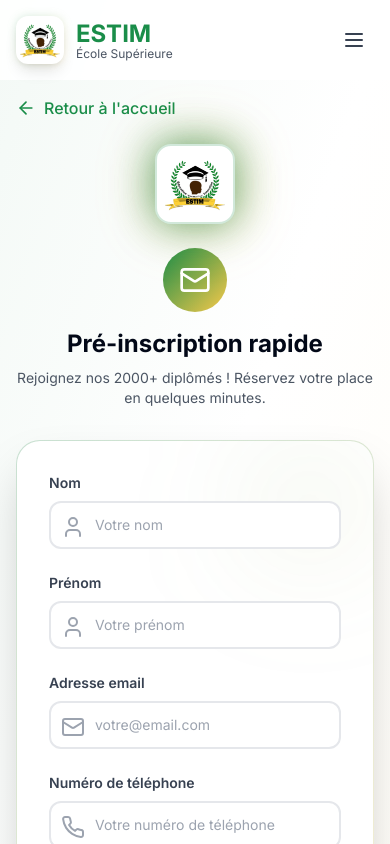
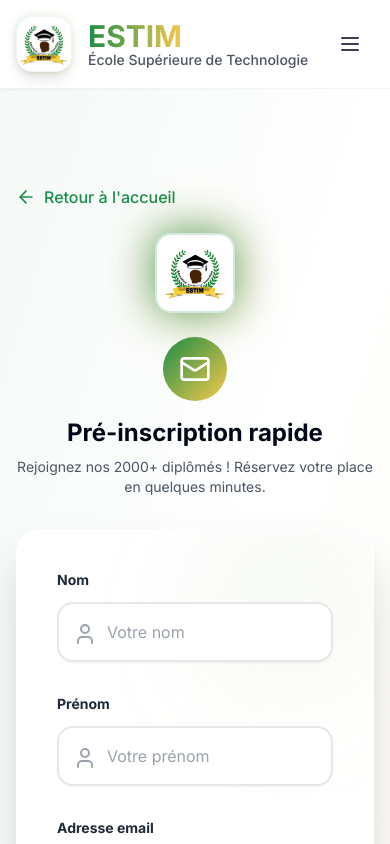
Before and after one commit to forcejesus/estim-enroll-online, a React (Vite) app: page /pre-registration in a window 390 px wide. Shown: the top 844 px of the page. Built offline with nearby package versions, Linux system fonts and the light colour scheme.

Commit message:
Improve forms and header
Improve the forms and the header, removing the footer.

```diff
--- a/src/components/Navbar.tsx
+++ b/src/components/Navbar.tsx
@@ -40,17 +40,17 @@ const Navbar = () => {
   ];
 
   return (
-    <>
-      {/* Top Bar */}
-      <div className="bg-estim-green text-white py-2 hidden lg:block">
+    <header className="relative bg-white/95 backdrop-blur-sm shadow-sm border-b border-gray-100">
+      {/* Top Info Bar */}
+      <div className="bg-gradient-to-r from-estim-green to-estim-gold text-white py-3 hidden lg:block">
         <div className="container px-4">
           <div className="flex justify-between items-center text-sm">
-            <div className="flex items-center space-x-6">
-              <div className="flex items-center space-x-2">
+            <div className="flex items-center space-x-8">
+              <div className="flex items-center space-x-2 hover:text-estim-gold/80 transition-colors">
                 <Phone className="w-4 h-4" />
                 <span>+212 522 XXX XXX</span>
               </div>
-              <div className="flex items-center space-x-2">
+              <div className="flex items-center space-x-2 hover:text-estim-gold/80 transition-colors">
                 <Mail className="w-4 h-4" />
                 <span>contact@estim-edu.com</span>
               </div>
@@ -60,19 +60,19 @@ const Navbar = () => {
               </div>
             </div>
             <div className="flex items-center space-x-4">
-              <span>Suivez-nous :</span>
-              <div className="flex space-x-2">
-                <a href="#" className="hover:text-estim-gold transition-colors">
+              <span className="text-white/90">Rejoignez-nous :</span>
+              <div className="flex space-x-3">
+                <a href="#" className="w-8 h-8 bg-white/20 rounded-full flex items-center justify-center hover:bg-white/30 transition-all duration-300 hover:scale-110">
                   <svg className="w-4 h-4" fill="currentColor" viewBox="0 0 24 24">
                     <path d="M24 4.557c-.883.392-1.832.656-2.828.775 1.017-.609 1.798-1.574 2.165-2.724-.951.564-2.005.974-3.127 1.195-.897-.957-2.178-1.555-3.594-1.555-3.179 0-5.515 2.966-4.797 6.045-4.091-.205-7.719-2.165-10.148-5.144-1.29 2.213-.669 5.108 1.523 6.574-.806-.026-1.566-.247-2.229-.616-.054 2.281 1.581 4.415 3.949 4.89-.693.188-1.452.232-2.224.084.626 1.956 2.444 3.379 4.6 3.419-2.07 1.623-4.678 2.348-7.29 2.04 2.179 1.397 4.768 2.212 7.548 2.212 9.142 0 14.307-7.721 13.995-14.646.962-.695 1.797-1.562 2.457-2.549z"/>
                   </svg>
                 </a>
-                <a href="#" className="hover:text-estim-gold transition-colors">
+                <a href="#" className="w-8 h-8 bg-white/20 rounded-full flex items-center justify-center hover:bg-white/30 transition-all duration-300 hover:scale-110">
                   <svg className="w-4 h-4" fill="currentColor" viewBox="0 0 24 24">
                     <path d="M22.46 6c-.77.35-1.6.58-2.46.69.88-.53 1.56-1.37 1.88-2.38-.83.5-1.75.85-2.72 1.05C18.37 4.5 17.26 4 16 4c-2.35 0-4.27 1.92-4.27 4.29 0 .34.04.67.11.98C8.28 9.09 5.11 7.38 3 4.79c-.37.63-.58 1.37-.58 2.15 0 1.49.75 2.81 1.91 3.56-.71 0-1.37-.2-1.95-.5v.03c0 2.08 1.48 3.82 3.44 4.21a4.22 4.22 0 0 1-1.93.07 4.28 4.28 0 0 0 4 2.98 8.521 8.521 0 0 1-5.33 1.84c-.34 0-.68-.02-1.02-.06C3.44 20.29 5.7 21 8.12 21 16 21 20.33 14.46 20.33 8.79c0-.19 0-.37-.01-.56.84-.6 1.56-1.36 2.14-2.23z"/>
                   </svg>
                 </a>
-                <a href="#" className="hover:text-estim-gold transition-colors">
+                <a href="#" className="w-8 h-8 bg-white/20 rounded-full flex items-center justify-center hover:bg-white/30 transition-all duration-300 hover:scale-110">
                   <svg className="w-4 h-4" fill="currentColor" viewBox="0 0 24 24">
                     <path d="M20.447 20.452h-3.554v-5.569c0-1.328-.027-3.037-1.852-3.037-1.853 0-2.136 1.445-2.136 2.939v5.667H9.351V9h3.414v1.561h.046c.477-.9 1.637-1.85 3.37-1.85 3.601 0 4.267 2.37 4.267 5.455v6.286zM5.337 7.433c-1.144 0-2.063-.926-2.063-2.065 0-1.138.92-2.063 2.063-2.063 1.14 0 2.064.925 2.064 2.063 0 1.139-.925 2.065-2.064 2.065zm1.782 13.019H3.555V9h3.564v11.452zM22.225 0H1.771C.792 0 0 .774 0 1.729v20.542C0 23.227.792 24 1.771 24h20.451C23.2 24 24 23.227 24 22.271V1.729C24 .774 23.2 0 22.222 0h.003z"/>
                   </svg>
@@ -83,31 +83,24 @@ const Navbar = () => {
         </div>
       </div>
 
-      {/* Main Navbar */}
-      <header
-        className={`fixed w-full top-0 lg:top-10 left-0 z-50 transition-all duration-300 ${
-          isScrolled
-            ? 'bg-white/95 backdrop-blur-md shadow-lg py-3'
-            : 'bg-white/90 backdrop-blur-sm py-4'
-        }`}
-      >
-        <div className="container px-4">
+      {/* Main Navigation */}
+      <div className="container px-4 py-4">
         <div className="flex items-center justify-between">
           {/* Logo */}
           <Link to="/" className="flex items-center group">
-              <div className="relative w-12 h-12 mr-3">
-                <div className="absolute inset-0 flex items-center justify-center bg-white rounded-xl shadow-lg group-hover:shadow-xl transition-all duration-300">
+            <div className="relative w-14 h-14 mr-4">
+              <div className="absolute inset-0 flex items-center justify-center bg-white rounded-2xl shadow-lg group-hover:shadow-xl transition-all duration-300 border border-gray-100">
                 <img
                   src="/lovable-uploads/7fd02047-10b5-4456-9c21-26291d67a59b.png"
                   alt="ESTIM Logo"
-                    className="w-10 h-10 object-contain"
+                  className="w-12 h-12 object-contain"
                 />
               </div>
-                <div className="absolute -z-10 inset-0 bg-gradient-to-br from-estim-green/20 to-estim-gold/20 rounded-xl blur-sm group-hover:blur-md transition-all duration-300"></div>
+              <div className="absolute -z-10 inset-0 bg-gradient-to-br from-estim-green/20 to-estim-gold/20 rounded-2xl blur-sm group-hover:blur-md transition-all duration-300"></div>
             </div>
             <div>
-                <span className="font-bold text-2xl text-estim-green group-hover:text-estim-darkGreen transition-colors">ESTIM</span>
-                <div className="text-xs text-gray-600 -mt-1">École Supérieure</div>
+              <span className="font-bold text-3xl text-transparent bg-clip-text bg-gradient-to-r from-estim-green to-estim-gold group-hover:from-estim-darkGreen group-hover:to-estim-gold transition-all duration-300">ESTIM</span>
+              <div className="text-sm text-gray-600 -mt-1 font-medium">École Supérieure de Technologie</div>
             </div>
           </Link>
 
@@ -118,16 +111,16 @@ const Navbar = () => {
                 {item.dropdown ? (
                   <div>
                     <button
-                        className="flex items-center space-x-1 text-gray-700 hover:text-estim-green font-medium transition-colors py-2"
+                      className="flex items-center space-x-1 text-gray-700 hover:text-estim-green font-semibold transition-all duration-300 py-2 px-3 rounded-xl hover:bg-estim-green/5"
                       onMouseEnter={() => setIsDropdownOpen(true)}
                       onMouseLeave={() => setIsDropdownOpen(false)}
                     >
                       <span>{item.name}</span>
-                        <ChevronDown className="w-4 h-4" />
+                      <ChevronDown className="w-4 h-4 group-hover:rotate-180 transition-transform duration-300" />
                     </button>
                     {isDropdownOpen && (
                       <div
-                          className="absolute top-full left-0 mt-2 w-56 bg-white rounded-xl shadow-xl border border-gray-100 py-2 z-50"
+                        className="absolute top-full left-0 mt-2 w-64 bg-white rounded-2xl shadow-2xl border border-gray-100 py-3 z-50 backdrop-blur-sm"
                         onMouseEnter={() => setIsDropdownOpen(true)}
                         onMouseLeave={() => setIsDropdownOpen(false)}
                       >
@@ -135,7 +128,7 @@ const Navbar = () => {
                           <Link
                             key={dropdownItem.name}
                             to={dropdownItem.href}
-                              className="block px-4 py-3 text-sm text-gray-700 hover:text-estim-green hover:bg-estim-green/5 transition-colors"
+                            className="block px-6 py-3 text-sm text-gray-700 hover:text-estim-green hover:bg-gradient-to-r hover:from-estim-green/5 hover:to-estim-gold/5 transition-all duration-300 font-medium"
                           >
                             {dropdownItem.name}
                           </Link>
@@ -146,7 +139,7 @@ const Navbar = () => {
                 ) : (
                   <Link
                     to={item.href}
-                      className="text-gray-700 hover:text-estim-green font-medium transition-colors py-2"
+                    className="text-gray-700 hover:text-estim-green font-semibold transition-all duration-300 py-2 px-3 rounded-xl hover:bg-estim-green/5"
                   >
                     {item.name}
                   </Link>
@@ -158,20 +151,20 @@ const Navbar = () => {
           {/* CTA Buttons */}
           <div className="hidden lg:flex items-center space-x-4">
             <Link to="/pre-registration">
-                <Button variant="outline" className="border-estim-green text-estim-green hover:bg-estim-green hover:text-white">
+              <Button variant="outline" className="border-2 border-estim-green text-estim-green hover:bg-estim-green hover:text-white font-semibold px-6 py-2 rounded-xl transition-all duration-300 hover:scale-105">
                 Pré-inscription
               </Button>
             </Link>
             <Link to="/complete-registration">
-                <Button className="bg-gradient-to-r from-estim-green to-estim-gold hover:from-estim-darkGreen hover:to-estim-gold text-white">
-                  S'inscrire
+              <Button className="bg-gradient-to-r from-estim-green to-estim-gold hover:from-estim-darkGreen hover:to-estim-gold text-white font-semibold px-6 py-2 rounded-xl transition-all duration-300 hover:scale-105 shadow-lg hover:shadow-xl">
+                S'inscrire maintenant
               </Button>
             </Link>
           </div>
 
           {/* Mobile menu button */}
           <button
-              className="lg:hidden p-2 rounded-lg text-gray-700 hover:bg-gray-100 transition-colors"
+            className="lg:hidden p-3 rounded-xl text-gray-700 hover:bg-gray-100 transition-all duration-300"
             onClick={() => setIsMobileMenuOpen(!isMobileMenuOpen)}
           >
             {isMobileMenuOpen ? <X className="w-6 h-6" /> : <Menu className="w-6 h-6" />}
@@ -180,26 +173,26 @@ const Navbar = () => {
 
         {/* Mobile Menu */}
         {isMobileMenuOpen && (
-            <div className="lg:hidden mt-4 pb-4 border-t border-gray-200">
-              <nav className="flex flex-col space-y-2 pt-4">
+          <div className="lg:hidden mt-6 pb-4 border-t border-gray-200">
+            <nav className="flex flex-col space-y-2 pt-6">
               {navItems.map((item) => (
                 <div key={item.name}>
                   {item.dropdown ? (
                     <div>
                       <button
-                          className="flex items-center justify-between w-full text-left py-3 px-2 text-gray-700 hover:text-estim-green font-medium transition-colors"
+                        className="flex items-center justify-between w-full text-left py-3 px-4 text-gray-700 hover:text-estim-green font-semibold transition-all duration-300 rounded-xl hover:bg-estim-green/5"
                         onClick={() => setIsDropdownOpen(!isDropdownOpen)}
                       >
                         <span>{item.name}</span>
-                          <ChevronDown className={`w-4 h-4 transition-transform ${isDropdownOpen ? 'rotate-180' : ''}`} />
+                        <ChevronDown className={`w-4 h-4 transition-transform duration-300 ${isDropdownOpen ? 'rotate-180' : ''}`} />
                       </button>
                       {isDropdownOpen && (
-                          <div className="pl-4 pb-2">
+                        <div className="pl-4 pb-2 space-y-1">
                           {item.dropdown.map((dropdownItem) => (
                             <Link
                               key={dropdownItem.name}
                               to={dropdownItem.href}
-                                className="block py-2 px-2 text-sm text-gray-600 hover:text-estim-green transition-colors"
+                              className="block py-3 px-4 text-sm text-gray-600 hover:text-estim-green transition-all duration-300 rounded-xl hover:bg-estim-green/5 font-medium"
                             >
                               {dropdownItem.name}
                             </Link>
@@ -210,22 +203,22 @@ const Navbar = () => {
                   ) : (
                     <Link
                       to={item.href}
-                        className="block py-3 px-2 text-gray-700 hover:text-estim-green font-medium transition-colors"
+                      className="block py-3 px-4 text-gray-700 hover:text-estim-green font-semibold transition-all duration-300 rounded-xl hover:bg-estim-green/5"
                     >
                       {item.name}
                     </Link>
                   )}
                 </div>
               ))}
-                <div className="flex flex-col space-y-3 pt-4 border-t border-gray-200 mt-4">
+              <div className="flex flex-col space-y-3 pt-6 border-t border-gray-200 mt-4">
                 <Link to="/pre-registration" className="w-full">
-                    <Button variant="outline" className="w-full border-estim-green text-estim-green hover:bg-estim-green hover:text-white">
+                  <Button variant="outline" className="w-full border-2 border-estim-green text-estim-green hover:bg-estim-green hover:text-white font-semibold py-3 rounded-xl">
                     Pré-inscription
                   </Button>
                 </Link>
                 <Link to="/complete-registration" className="w-full">
-                    <Button className="w-full bg-gradient-to-r from-estim-green to-estim-gold hover:from-estim-darkGreen hover:to-estim-gold text-white">
-                      S'inscrire
+                  <Button className="w-full bg-gradient-to-r from-estim-green to-estim-gold hover:from-estim-darkGreen hover:to-estim-gold text-white font-semibold py-3 rounded-xl">
+                    S'inscrire maintenant
                   </Button>
                 </Link>
               </div>
@@ -234,7 +227,6 @@ const Navbar = () => {
         )}
       </div>
     </header>
-    </>
   );
 };
 
--- a/src/components/PreRegistrationFormContainer.tsx
+++ b/src/components/PreRegistrationFormContainer.tsx
@@ -8,11 +8,15 @@ interface PreRegistrationFormContainerProps {
 
 const PreRegistrationFormContainer = ({ children, onSubmit }: PreRegistrationFormContainerProps) => {
   return (
-    <div className="glass-effect rounded-3xl shadow-2xl p-8 relative overflow-hidden hover-lift gradient-border">
-      <div className="absolute top-0 right-0 w-32 h-32 bg-gradient-to-br from-estim-green/10 to-estim-gold/10 rounded-full blur-3xl floating-animation"></div>
-      <div className="absolute bottom-0 left-0 w-24 h-24 bg-estim-green/5 rounded-full blur-2xl floating-animation" style={{ animationDelay: '2s' }}></div>
+    <div className="relative bg-white/95 backdrop-blur-sm rounded-3xl shadow-2xl p-10 border border-white/20 hover:shadow-3xl transition-all duration-500 overflow-hidden group">
+      {/* Animated background elements */}
+      <div className="absolute top-0 right-0 w-40 h-40 bg-gradient-to-br from-estim-green/10 to-estim-gold/10 rounded-full blur-3xl floating-animation"></div>
+      <div className="absolute bottom-0 left-0 w-32 h-32 bg-gradient-to-tr from-estim-gold/10 to-estim-green/10 rounded-full blur-2xl floating-animation" style={{ animationDelay: '2s' }}></div>
 
-      <form onSubmit={onSubmit} className="space-y-6 relative z-10">
+      {/* Gradient border effect */}
+      <div className="absolute inset-0 rounded-3xl bg-gradient-to-r from-estim-green/20 via-transparent to-estim-gold/20 opacity-0 group-hover:opacity-100 transition-opacity duration-500"></div>
+
+      <form onSubmit={onSubmit} className="space-y-8 relative z-10">
         {children}
       </form>
     </div>
--- a/src/components/PreRegistrationFormFields.tsx
+++ b/src/components/PreRegistrationFormFields.tsx
@@ -15,12 +15,12 @@ interface FormFieldProps {
 }
 
 const FormField = ({ id, name, type, label, placeholder, value, onChange, icon, required = true }: FormFieldProps) => (
-  <div className="space-y-2">
-    <label htmlFor={id} className="block text-sm font-semibold text-gray-700">
+  <div className="space-y-3 group">
+    <label htmlFor={id} className="block text-sm font-bold text-gray-800 group-focus-within:text-estim-green transition-colors duration-300">
       {label}
     </label>
     <div className="relative">
-      <div className="absolute left-3 top-1/2 transform -translate-y-1/2 w-5 h-5 text-gray-400">
+      <div className="absolute left-4 top-1/2 transform -translate-y-1/2 w-5 h-5 text-gray-400 group-focus-within:text-estim-green transition-colors duration-300 z-10">
         {icon}
       </div>
       <input
@@ -31,8 +31,10 @@ const FormField = ({ id, name, type, label, placeholder, value, onChange, icon,
         placeholder={placeholder}
         value={value}
         onChange={onChange}
-        className="w-full pl-11 pr-4 py-3 border-2 border-gray-200 rounded-xl focus:ring-2 focus:ring-estim-green focus:border-estim-green transition-all duration-200 text-sm"
+        className="w-full pl-12 pr-6 py-4 border-2 border-gray-200 rounded-2xl focus:ring-4 focus:ring-estim-green/20 focus:border-estim-green transition-all duration-300 text-gray-800 placeholder-gray-400 hover:border-gray-300 shadow-sm hover:shadow-md focus:shadow-lg"
       />
+      {/* Focus indicator */}
+      <div className="absolute inset-0 rounded-2xl bg-gradient-to-r from-estim-green/5 to-estim-gold/5 opacity-0 group-focus-within:opacity-100 transition-opacity duration-300 pointer-events-none"></div>
     </div>
   </div>
 );
--- a/src/pages/Index.tsx
+++ b/src/pages/Index.tsx
@@ -11,7 +11,7 @@ const Index = () => {
     <div className="min-h-screen flex flex-col">
       <Navbar />
 
-      <main className="flex-grow pt-16 lg:pt-24">
+      <main className="flex-grow">
         <Hero />
 
         {/* Stats Section - Mobile Only (Hidden on Desktop as they're in Hero) */}
@@ -317,8 +317,6 @@ const Index = () => {
           </div>
         </section>
       </main>
-
-      <Footer />
     </div>
   );
 };
```
Lines whose indentation alone changed are shown as unchanged.
